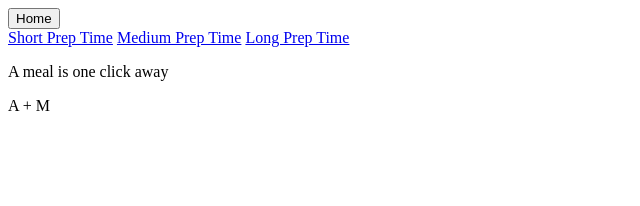
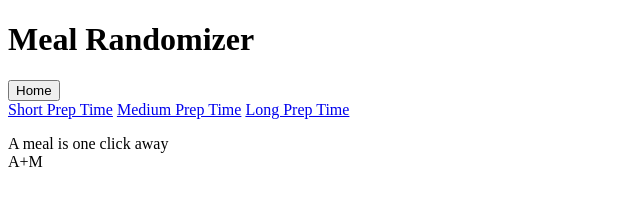
Before and after one commit to AMWARREN21/meal-mvp-project, a website: page public/index.html in a window 1280 px wide. Shown: the whole page, without its empty margins (0-640 px from the left). Drawn offline with Linux system fonts and the light colour scheme; no server answers.

Commit message:
reformatted and added footer information

```diff
--- a/public/index.html
+++ b/public/index.html
@@ -4,24 +4,27 @@
     <meta charset="UTF-8">
     <meta http-equiv="X-UA-Compatible" content="IE=edge">
     <meta name="viewport" content="width=device-width, initial-scale=1.0">
+    <link defer rel="stylesheet" href="style.css">
     <script defer src="app.js"></script>
     <title>Document</title>
 </head>
 <body>
-    <div class="page"></div>
+    <div class="page">
         <div class="header">
+            <h1 id="title">Meal Randomizer</h1>
             <button type="button" class="home">Home</button>
         </div>
-    <div class="sidebar"></div>
+        <div class="sidebar">
             <a href="#" id="short" class="link">Short Prep Time</a>
             <a href="#" id="medium" class="link">Medium Prep Time</a>
             <a href="#" id="long" class="link">Long Prep Time</a>
+        </div>
         <div class="content">
             <div class="container"></div>
         </div>
         <div class="footer">
-        <p>A meal is one click away</p>
-        <p>A + M</p>
+            <p class="slogan">A meal is one click away</br>A+M</p>
+        </div>
     </div>
 </body>
 </html>
```
Lines whose indentation alone changed are shown as unchanged.
